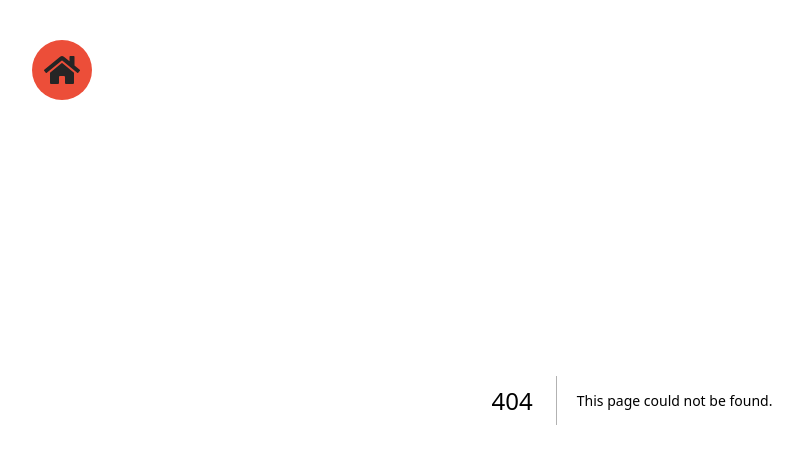
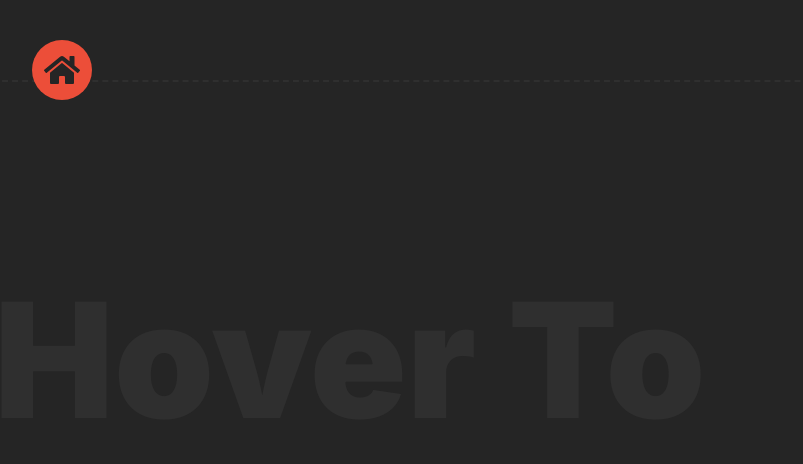
Before and after one commit to HarikrishnanYPR1707/My-Design-Playground, a Next.js app: page /ImageRevealHoverAnimation in a window 1280 px wide. Before the commit this address had no page. Shown: the top 464 px of the page, without its empty margins (8-811 px from the left). Built offline with nearby package versions, Linux system fonts and the light colour scheme.

Commit message:
Completed the Image Reveal Hover Animation

```diff
--- /dev/null
+++ b/src/app/ImageRevealHoverAnimation/page.jsx
@@ -0,0 +1,42 @@
+/* eslint-disable react-hooks/rules-of-hooks */
+"use client";
+
+import React, { useState } from 'react';
+import style from './styles.module.css';
+import { motion } from "framer-motion";
+
+const page = () => {
+
+    const [isHovered, setIsHovered] = useState(false);
+
+    const size = isHovered ? 2100 : 0;
+
+    return (
+        <div
+            className={style.main}
+            onMouseEnter={() => setIsHovered(true)}
+            onMouseLeave={() => setIsHovered(false)}
+        >
+            <div className={style.textContainer}>
+                {/* Text Container */}
+                <p>Hover To Reveal</p>
+            </div>
+            <motion.div
+                className={style.imageContainer}
+                animate={{
+                    WebkitMaskSize: `${size}px`
+                }}
+                transition={{
+                    // type: 'tween',
+                    // ease: "circOut",
+                    duration: 0.75,
+                    // delay: 0.1
+                }}
+            >
+                {/* Image Container */}
+            </motion.div>
+        </div>
+    )
+}
+
+export default page
--- /dev/null
+++ b/src/app/ImageRevealHoverAnimation/styles.module.css
@@ -0,0 +1,35 @@
+.main {
+	height: 800px;
+	width: 100vw;
+	border: 2px dashed #2f2f2f;
+	margin-top: 80px;
+	position: relative;
+}
+
+.textContainer {
+	height: 100%;
+	width: 100%;
+	position: absolute;
+	pointer-events: none;
+	display: grid;
+	place-content: center;
+	color: #2f2f2f;
+	/* color: #fffddd; */
+	font-size: 10rem;
+	font-weight: 900;
+}
+
+.imageContainer {
+	height: 100%;
+	width: 100%;
+	position: absolute;
+	background-image: url("../../../public/backgroundImage.jpg");
+	background-repeat: no-repeat;
+	background-size: cover;
+	background-position: center;
+
+	mask-image: url("../../../public/mask.svg");
+	mask-repeat: no-repeat;
+	mask-size: 0px;
+	mask-position: center;
+}
```
Also changed, not shown: public/backgroundImage.jpg (added).
